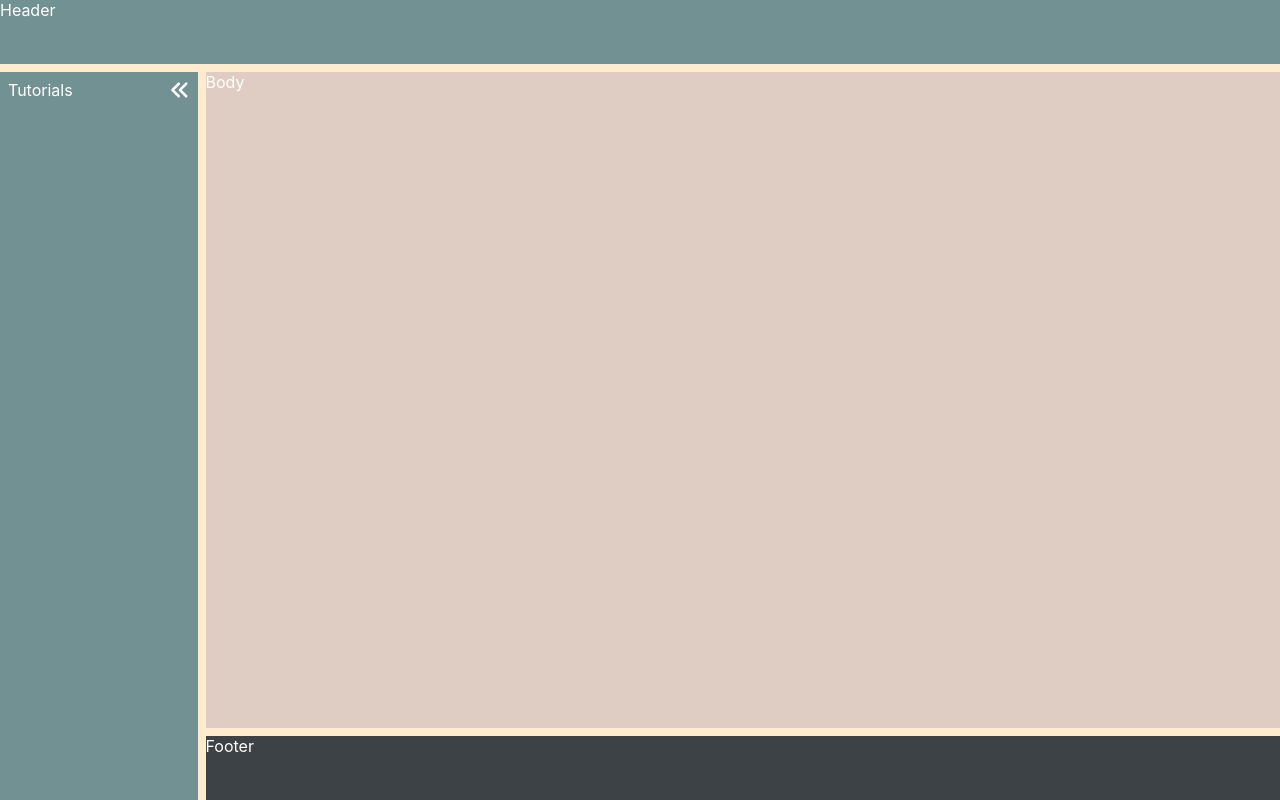
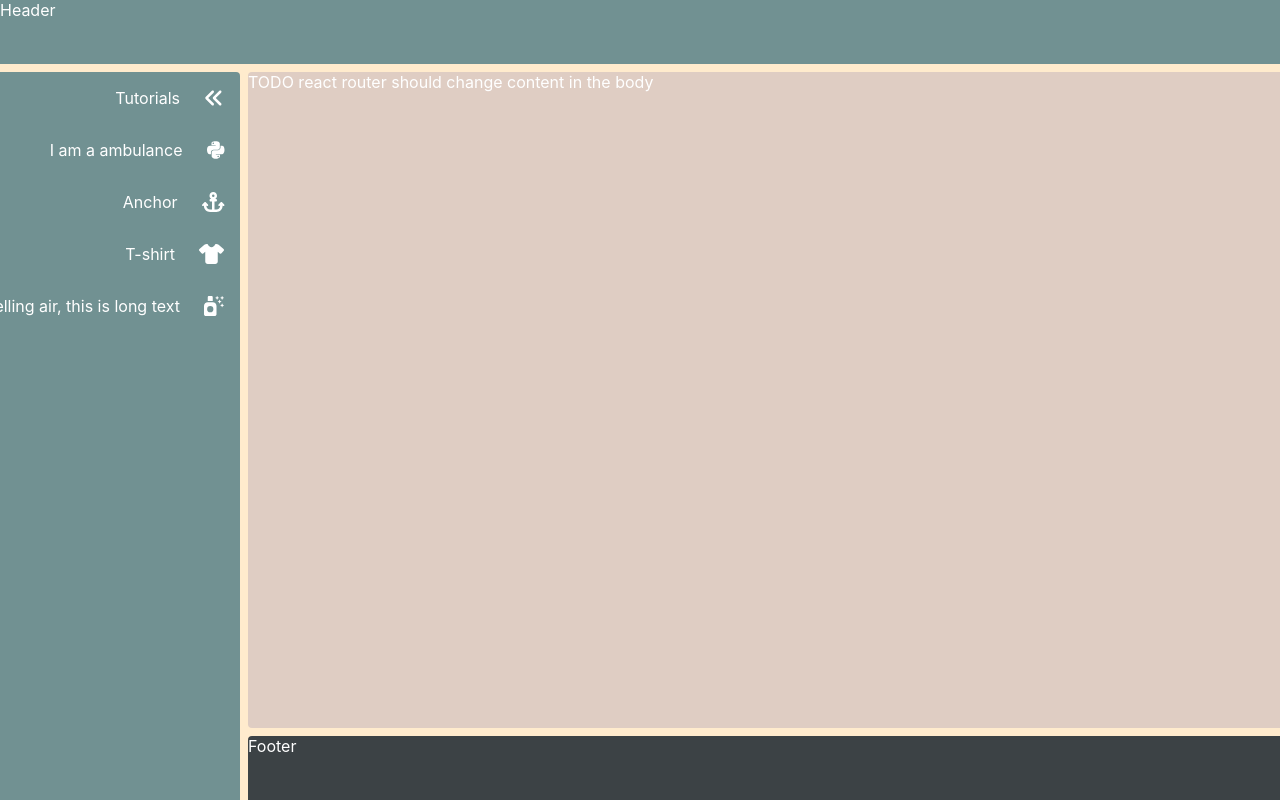
Before and after one commit to mit-c/tutorial-website, a React (Create React App) app: page / in a window 1280 px wide. Both pictures are taken after a click on the icon 18 px from the left and 90 px from the top of the page. Built offline with nearby package versions, Linux system fonts and the light colour scheme.

Commit message:
added simple shake animation to sidebar

```diff
--- a/package.json
+++ b/package.json
@@ -4,6 +4,7 @@
   "private": false,
   "dependencies": {
     "@fortawesome/fontawesome-svg-core": "^6.4.0",
+    "@fortawesome/free-brands-svg-icons": "^6.4.0",
     "@fortawesome/free-regular-svg-icons": "^6.4.0",
     "@fortawesome/free-solid-svg-icons": "^6.4.0",
     "@fortawesome/react-fontawesome": "^0.2.0",
--- a/src/App.tsx
+++ b/src/App.tsx
@@ -17,9 +17,9 @@ const WebsiteContainer = styled.div<WebsiteContainerProps>`
   "${sidebarGridName} ${bodyGridName} ${bodyGridName}"
   "${sidebarGridName} ${footerGridName} ${footerGridName}";
   grid-gap: 8px;
-  grid-template-columns: ${({isSideBarOpen}) => isSideBarOpen ? '5fr 27fr;' : '1fr 27fr'};
+  grid-template-columns: ${({isSideBarOpen}) => isSideBarOpen ? '15rem auto;' : '53px auto'};
   grid-template-rows: 4rem 1fr 4rem;
-  transition: 100ms;
+  transition: 2s;
   @supports (height: 100dvh) {
     height: 100dvh;
   }
--- a/src/structure/body.tsx
+++ b/src/structure/body.tsx
@@ -9,7 +9,7 @@ interface BodyProps {
 }
 
 const Body = ({ className }: BodyProps) => {
-  return <div className={className}>Body
+  return <div className={className}>TODO react router should change content in the body
   </div>;
 };
 
@@ -18,4 +18,5 @@ export default styled(Body)`
   grid-area: ${bodyGridName};
   background-color: ${colours.cream};
   color: white;
+  border-radius: 4px 0px 0px 4px;
 `;
--- a/src/structure/footer.tsx
+++ b/src/structure/footer.tsx
@@ -18,4 +18,5 @@ export default styled(Footer)`
     grid-area: footer;
     background-color: ${colours.black};
     color: white;
+    border-radius: 4px 0 0 0;
 `
--- a/src/structure/sidebar.tsx
+++ b/src/structure/sidebar.tsx
@@ -1,9 +1,11 @@
-import React from "react"
+import React, { Fragment } from "react"
 import styled, { css, keyframes } from "styled-components"
 import colours from "../colours";
-import { faAnglesLeft, faAnglesRight } from '@fortawesome/free-solid-svg-icons'
+import { faAirFreshener, faAmbulance, faAnchor, faAnglesLeft, faAnglesRight, faTShirt, IconDefinition } from '@fortawesome/free-solid-svg-icons'
 import { FontAwesomeIcon, FontAwesomeIconProps } from '@fortawesome/react-fontawesome'
-
+import { isObjectExpression } from "@babel/types";
+import { icon, IconProp } from "@fortawesome/fontawesome-svg-core";
+import {faPython } from '@fortawesome/free-brands-svg-icons'
 const sidebarGridName = "sidebar";
 
 interface SidebarProps {
@@ -19,7 +21,7 @@ const FlexColumn = styled.div`
 
 const FlexRow = styled.div`
     display: flex;
-    justify-content: space-between;
+    justify-content: flex-end;
     align-items: center;
 `;
 
@@ -35,36 +37,80 @@ const fadeIn = keyframes`
     opacity: 1;
   }
 `;
+const FadeInText = styled.div`
+  animation: ${fadeIn} 1s ease-in-out;
+  overflow: hidden;
+  white-space: nowrap;
+`;
 
-const FadeInText = styled.span`
-  animation: ${fadeIn} 300ms ease-in-out;
+const rotateAnimation = (isOpen: boolean) => keyframes`
+  0% { transform: rotate(${isOpen ? "0" : "180deg"}); }
+  100% { transform: rotate(${isOpen ? "180deg" : "0"}); }
 `;
-const FontAwesomeSingleIterationIcon = styled(FontAwesomeIcon)<FontAwesomeIconWithAnimationAndPaddingProps>`
-    transition: all 300ms ease-in-out;
-    transform: ${({isOpen}) => isOpen ? 'rotate(180deg)' :'rotate(0)'}
-  `
+
+const shakeAnimation = (isOpen: boolean) => keyframes`
+  0% { transform: transform: ${isOpen ? 'rotate(180deg)' : 'rotate(0)'}
+   translateY(20%);}
+  50% { transform: ${isOpen ? 'rotate(180deg)' : 'rotate(0)'} translateY(20%);}
+  100% { transform: translateY(0) ${isOpen ? 'rotate(180deg);' : 'rotate(0);' }
+`;
+
+
+const FontAwesomeSingleIterationIcon = styled(
+    FontAwesomeIcon
+  )<FontAwesomeIconWithAnimationAndPaddingProps>`
+    transform: ${({isOpen}) => isOpen ? 'rotate(180deg)' : 'rotate(0)' };
+    &:hover {
+      animation: ${({ isOpen }) =>
+      css`${shakeAnimation(isOpen)} 0.3s ease-in-out forwards`};
+    }
+      `;
+
 interface FontAwesomeIconWithAnimationAndPaddingProps extends FontAwesomeIconProps {
     isOpen: boolean;
 }
 
 const FontAwesomeIconWithPadding = (props: FontAwesomeIconWithAnimationAndPaddingProps) => {
     return <MarginContainer>
+        <FontAwesomeIcon {...props}/>
+    </MarginContainer>
+}
+
+const FontAwesomeIconWithPaddingAndTransition = (props: FontAwesomeIconWithAnimationAndPaddingProps) => {
+    return <MarginContainer>
         <FontAwesomeSingleIterationIcon {...props}/>
     </MarginContainer>
 }
 
-
-
 const Sidebar = ({ className, isOpen, setIsOpen }: SidebarProps) => {
    return <FlexColumn className={className}>
     <FlexRow>
-        {isOpen &&
-            <MarginContainer><FadeInText>Tutorials</FadeInText></MarginContainer>
-        }
-        <FontAwesomeIconWithPadding isOpen={isOpen} onClick={() => setIsOpen(prevIsOpen => !prevIsOpen)} icon={faAnglesRight} size='lg'/>
+            {isOpen && <MarginContainer><FadeInText>Tutorials</FadeInText></MarginContainer>}
+                    <MarginContainer>
+                    <FontAwesomeIconWithPaddingAndTransition isOpen={isOpen} icon={faAnglesRight} onClick={() => setIsOpen((prev) => !prev)} size='lg'/>
+                    </MarginContainer>
     </FlexRow>
+    {renderSidebarItems(isOpen)}
   </FlexColumn>;
 };
+
+const renderSidebarItems = (isOpen: boolean) => {
+    const iconByDescription: Record<string, any> = {
+        'I am a ambulance': faPython,
+        'Anchor':faAnchor,
+        'T-shirt':faTShirt,
+        'I want to have nicer smelling air, this is long text':faAirFreshener,
+    };
+
+    return Object.keys(iconByDescription).map((description) => (
+            <FlexRow>
+                    {isOpen && <MarginContainer><FadeInText>{description}</FadeInText></MarginContainer>}
+                    <MarginContainer>
+                    <FontAwesomeIconWithPadding isOpen={isOpen} icon={iconByDescription[description]} size='lg'/>
+                    </MarginContainer>
+            </FlexRow>
+        ));
+}
 
 
 export { sidebarGridName };
@@ -72,4 +118,5 @@ export default styled(Sidebar)`
   grid-area: ${sidebarGridName};
   background-color: ${colours.lightblue};
   color: white;
+  border-radius: 0px 4px 0 0px;
 `;
```
Also changed, not shown: 2 other files (tests, documents, lock files or other folders).
